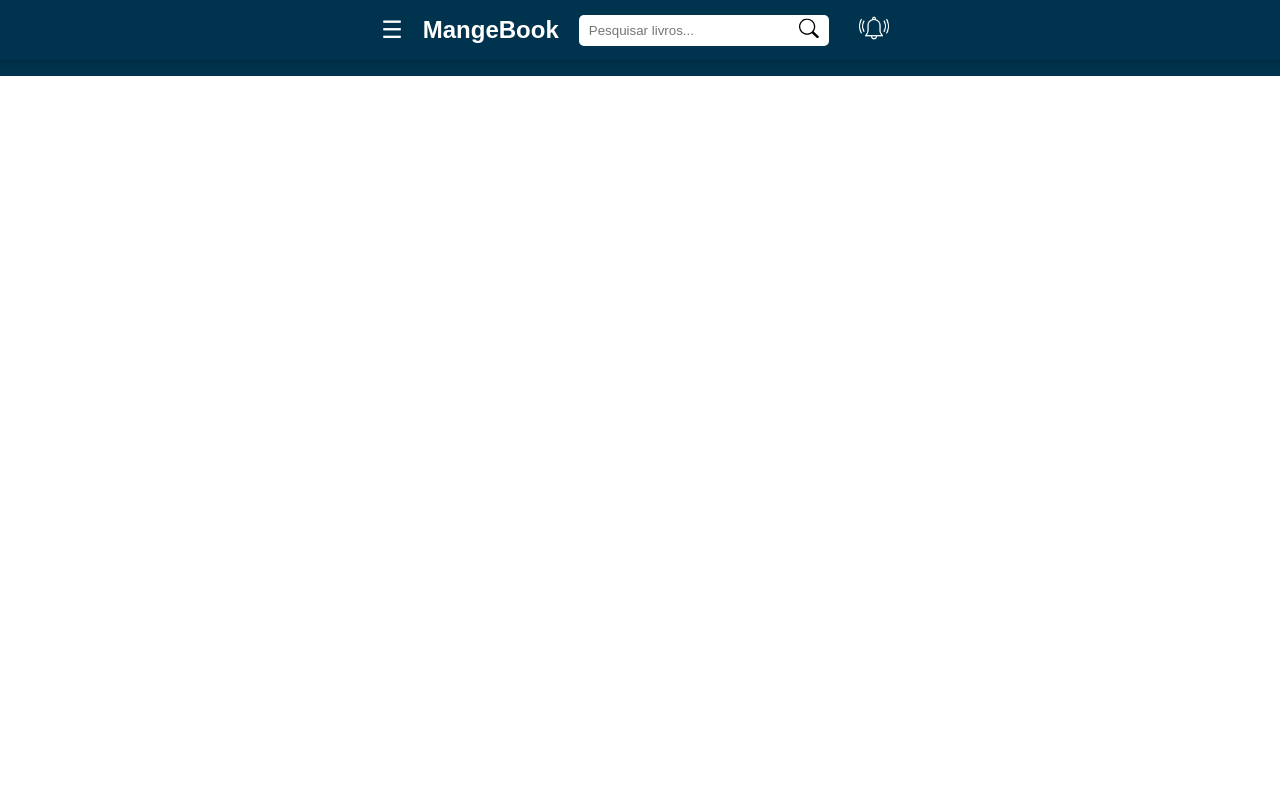
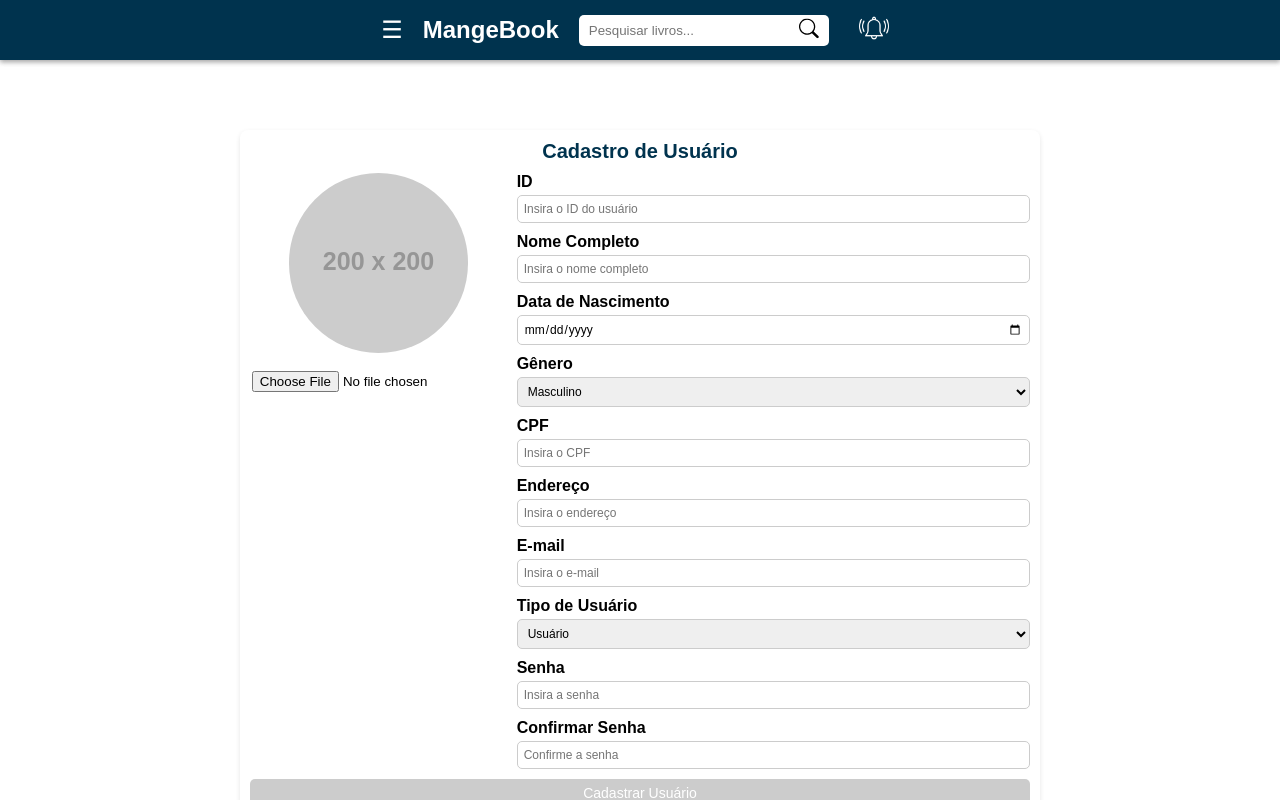
Before and after one commit to LucasSantino/MangeBook, a Vue app in the folder libraryFrontend/user-frontend/: page /adm_cadastrousers in a window 1280 px wide. Shown: the top 800 px of the page. Built offline with nearby package versions, Linux system fonts and the light colour scheme.

Commit message:
CadastroUsers.vue
Alteração completa

```diff
--- a/libraryFrontend/user-frontend/src/components/adm_SideBar.vue
+++ b/libraryFrontend/user-frontend/src/components/adm_SideBar.vue
@@ -39,7 +39,7 @@
               <img :class="['seta-icone', { rotacionado: isUsersDropdownOpen }]" src="https://cdn-icons-png.flaticon.com/512/271/271210.png" alt="Ícone seta">
             </a>
             <ul v-show="isUsersDropdownOpen" class="dropdown-menu">
-              <li><router-link to="/Site - MangeBook/Adm_UsuariosCasdastro.html">Cadastro de Usuários</router-link></li>
+              <li><router-link to="/adm_cadastrousers">Cadastro de Usuários</router-link></li>
               <li><router-link to="/adm_userslista">Usuários Cadastrados</router-link></li>
             </ul>
           </li>
--- a/libraryFrontend/user-frontend/src/router/index.js
+++ b/libraryFrontend/user-frontend/src/router/index.js
@@ -13,6 +13,7 @@ import adm_Dashboard from '@/views/adm_Dashboard.vue'; // Importando a página d
 import adm_CadastroLivro from '@/views/adm_CadastroLivro.vue';
 import adm_LivrosLista from '@/views/adm_LivrosLista.vue';
 import adm_UsersLista from '@/views/adm_UsersLista.vue'
+import adm_CadastroUsers from '@/views/adm_CadastroUsers.vue';
 
 const routes = [
   {
@@ -86,6 +87,11 @@ const routes = [
     name: 'adm_UsersLista', // Nome da rota para facilitar a navegação
     component: adm_UsersLista, // Componente da página do painel administrativo
   },
+  {
+    path: '/adm_cadastrousers', // Nova rota para o painel administrativo
+    name: 'adm_CadastroUsers', // Nome da rota para facilitar a navegação
+    component: adm_CadastroUsers, // Componente da página do painel administrativo
+  },
 
 ];
 
--- a/libraryFrontend/user-frontend/src/views/adm_CadastroUsers.vue
+++ b/libraryFrontend/user-frontend/src/views/adm_CadastroUsers.vue
@@ -0,0 +1,311 @@
+<template>
+    <div id="app">
+      <!-- Navbar com o evento de toggle para abrir/fechar a sidebar -->
+      <NavBar @toggle-sidebar="toggleSidebar" />
+
+      <!-- Sidebar Administrativa para administradores -->
+      <adm_SideBar :isSidebarOpen="isSidebarOpen" @toggle-sidebar="toggleSidebar" />
+
+      <main class="main-content">
+        <!-- Novo Formulário de Cadastro de Usuário -->
+        <div class="book-registration-container">
+          <h1 class="title">Cadastro de Usuário</h1>
+          <form @submit.prevent="submitForm">
+            <div class="form-grid">
+              <div class="form-left">
+                <!-- Foto do usuário (opcional) -->
+                <img :src="userThumbnail" alt="Foto do Usuário" id="userThumbnail">
+                <input type="file" id="imageUpload" accept="image/*" @change="previewImage">
+              </div>
+              <div class="form-right">
+                <div class="form-group">
+                  <label for="userId">ID</label>
+                  <input type="text" v-model="userId" id="userId" name="userId" placeholder="Insira o ID do usuário" required>
+                </div>
+                <div class="form-group">
+                  <label for="fullName">Nome Completo</label>
+                  <input type="text" v-model="fullName" id="fullName" name="fullName" placeholder="Insira o nome completo" required>
+                </div>
+                <div class="form-group">
+                  <label for="birthDate">Data de Nascimento</label>
+                  <input type="date" v-model="birthDate" id="birthDate" name="birthDate" required>
+                </div>
+                <div class="form-group">
+                  <label for="gender">Gênero</label>
+                  <select v-model="gender" id="gender" name="gender" required>
+                    <option value="masculino">Masculino</option>
+                    <option value="feminino">Feminino</option>
+                    <option value="outro">Outro</option>
+                  </select>
+                </div>
+                <div class="form-group">
+                  <label for="cpf">CPF</label>
+                  <input type="text" v-model="cpf" id="cpf" name="cpf" placeholder="Insira o CPF" required>
+                </div>
+                <div class="form-group">
+                  <label for="address">Endereço</label>
+                  <input type="text" v-model="address" id="address" name="address" placeholder="Insira o endereço" required>
+                </div>
+                <div class="form-group">
+                  <label for="email">E-mail</label>
+                  <input type="email" v-model="email" id="email" name="email" placeholder="Insira o e-mail" required>
+                </div>
+                <div class="form-group">
+                  <label for="userType">Tipo de Usuário</label>
+                  <select v-model="userType" id="userType" name="userType" required>
+                    <option value="administrador">Administrador</option>
+                    <option value="usuario">Usuário</option>
+                  </select>
+                </div>
+                <div class="form-group">
+                  <label for="password">Senha</label>
+                  <input type="password" v-model="password" id="password" name="password" placeholder="Insira a senha" required>
+                </div>
+                <div class="form-group">
+                  <label for="confirmPassword">Confirmar Senha</label>
+                  <input type="password" v-model="confirmPassword" id="confirmPassword" name="confirmPassword" placeholder="Confirme a senha" required>
+                </div>
+                <div v-if="password && confirmPassword && password !== confirmPassword" class="error-message">
+                  <small>As senhas não coincidem.</small>
+                </div>
+              </div>
+            </div>
+            <button type="submit" class="submit-btn" :disabled="!isFormValid">Cadastrar Usuário</button>
+          </form>
+        </div>
+
+        <!-- Modal de Sucesso -->
+        <div v-if="showModal" class="modal-overlay">
+          <div class="modal-content">
+            <p>Usuário cadastrado com sucesso!</p>
+            <button @click="closeModal">Fechar</button>
+          </div>
+        </div>
+      </main>
+
+      <!-- Rodapé -->
+      <Footer />
+    </div>
+  </template>
+
+  <script>
+  import NavBar from '@/components/NavBar.vue';
+  import adm_SideBar from '@/components/adm_SideBar.vue';
+
+  export default {
+    components: {
+      NavBar,
+      adm_SideBar,
+    },
+    data() {
+      return {
+        userThumbnail: "https://via.placeholder.com/200", // Imagem padrão
+        userId: "",
+        fullName: "",
+        birthDate: "",
+        gender: "masculino",
+        cpf: "",
+        address: "",
+        email: "",
+        userType: "usuario",
+        password: "",
+        confirmPassword: "", // Campo para confirmar a senha
+        isSidebarOpen: false, // Controle do estado da sidebar
+        showModal: false, // Controle da exibição do modal
+      };
+    },
+    computed: {
+      isFormValid() {
+        return (
+          this.userId &&
+          this.fullName &&
+          this.birthDate &&
+          this.cpf &&
+          this.address &&
+          this.email &&
+          this.password &&
+          this.confirmPassword &&
+          this.password === this.confirmPassword &&
+          this.userThumbnail !== "https://via.placeholder.com/200"
+        );
+      },
+    },
+    methods: {
+      previewImage(event) {
+        const file = event.target.files[0];
+        if (file) {
+          const reader = new FileReader();
+          reader.onload = () => {
+            this.userThumbnail = reader.result;
+          };
+          reader.readAsDataURL(file);
+        }
+      },
+      submitForm() {
+        if (!this.isFormValid) return;
+
+        console.log("Formulário de Cadastro de Usuário enviado", {
+          userId: this.userId,
+          fullName: this.fullName,
+          birthDate: this.birthDate,
+          gender: this.gender,
+          cpf: this.cpf,
+          address: this.address,
+          email: this.email,
+          userType: this.userType,
+          password: this.password,
+        });
+
+        // Exibir o modal de sucesso
+        this.showModal = true;
+      },
+      closeModal() {
+        this.showModal = false;
+      },
+      toggleSidebar() {
+        this.isSidebarOpen = !this.isSidebarOpen;
+      },
+    },
+  };
+  </script>
+
+  <style scoped>
+/* Estilos gerais */
+body {
+  font-family: Arial, sans-serif;
+  background-color: #f5f5f5;
+  margin: 0;
+  padding: 0;
+}
+
+/* Container de registro */
+.book-registration-container {
+  max-width: 800px; /* Diminui a largura */
+  margin: 30px auto; /* Diminui a margem superior */
+  background: #fff;
+  padding: 10px; /* Diminui o padding interno */
+  border-radius: 8px;
+  box-shadow: 0 2px 5px rgba(0, 0, 0, 0.1);
+  margin-top: 130px; /* Diminui a margem superior */
+  margin-bottom: 110px;
+}
+
+/* Título */
+.title {
+  font-size: 20px; /* Diminui o tamanho do título */
+  font-weight: bold;
+  text-align: center;
+  margin-bottom: 10px; /* Diminui o espaçamento inferior */
+  color: #00334e;
+}
+
+/* Formulário em grid */
+.form-grid {
+  display: flex;
+  gap: 10px; /* Diminui o espaçamento entre as colunas */
+}
+
+.form-left {
+  flex: 1;
+  text-align: center;
+}
+
+.form-left img {
+  max-width: 70%; /* Diminui o tamanho da imagem */
+  height: auto;
+  border-radius: 50%;
+  margin-bottom: 8px;
+}
+
+.form-left input[type="file"] {
+  display: block;
+  margin: 6px auto; /* Diminui o espaçamento do input */
+}
+
+.form-right {
+  flex: 2;
+}
+
+.form-group {
+  margin-bottom: 10px; /* Diminui o espaçamento inferior */
+}
+
+.form-group label {
+  display: block;
+  font-weight: bold;
+  margin-bottom: 4px; /* Diminui o espaçamento inferior */
+}
+
+.form-group input,
+.form-group select {
+  width: 100%;
+  padding: 6px; /* Diminui o padding interno */
+  border: 1px solid #ccc;
+  border-radius: 5px;
+  font-size: 12px; /* Diminui o tamanho da fonte */
+}
+
+/* Botão de envio */
+.submit-btn {
+  display: block;
+  width: 100%;
+  background-color: #00334e;
+  color: white;
+  padding: 6px 10px; /* Diminui o padding do botão */
+  border: none;
+  border-radius: 5px;
+  font-size: 14px; /* Diminui o tamanho da fonte */
+  cursor: pointer;
+  transition: background-color 0.3s;
+}
+
+.submit-btn:hover {
+  background-color: #0056b3;
+}
+
+.submit-btn:disabled {
+  background-color: #cccccc;
+  cursor: not-allowed;
+}
+
+/* Modal de sucesso */
+.modal-overlay {
+  position: fixed;
+  top: 0;
+  left: 0;
+  width: 100%;
+  height: 100%;
+  background: rgba(0, 0, 0, 0.5);
+  display: flex;
+  justify-content: center;
+  align-items: center;
+  z-index: 1000;
+}
+
+.modal-content {
+  background: white;
+  padding: 10px; /* Diminui o padding do modal */
+  border-radius: 8px;
+  text-align: center;
+  box-shadow: 0 2px 10px rgba(0, 0, 0, 0.1);
+}
+
+.modal-content p {
+  font-size: 14px; /* Diminui o tamanho da fonte do texto */
+  margin-bottom: 10px; /* Diminui a margem inferior */
+}
+
+.modal-content button {
+  background: #00334e;
+  color: white;
+  padding: 6px 10px; /* Diminui o padding do botão */
+  border: none;
+  border-radius: 5px;
+  font-size: 12px; /* Diminui o tamanho da fonte do botão */
+  cursor: pointer;
+}
+
+.modal-content button:hover {
+  background: #0056b3;
+}
+</style>
```
